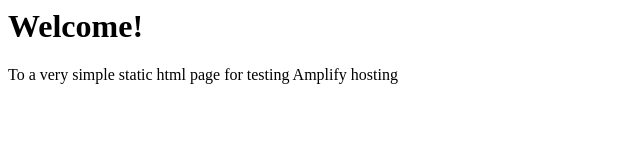
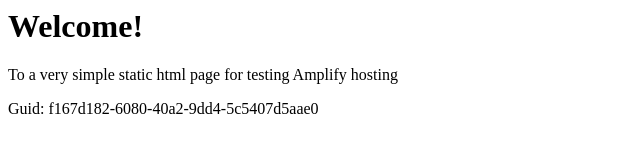
Before and after one commit to aws-aemilia-hkg/Github-PR-Commit-Integration-Test-DoNotTouch-v0-preprod-ap-east-1, a website: page src/index.html in a window 1280 px wide. Shown: the whole page, without its empty margins (0-640 px from the left). Drawn offline with Linux system fonts and the light colour scheme.

Commit message:
commit from integ tests

```diff
--- a/src/index.html
+++ b/src/index.html
@@ -1,3 +1,5 @@
+
+
 <html lang="en">
 
 <head>
@@ -10,6 +12,6 @@
 <body>
     <h1>Welcome!</h1>
     <p>To a very simple static html page for testing Amplify hosting</p>
-</body>
+    <p>Guid: f167d182-6080-40a2-9dd4-5c5407d5aae0</p></body>
 
 </html>
```
